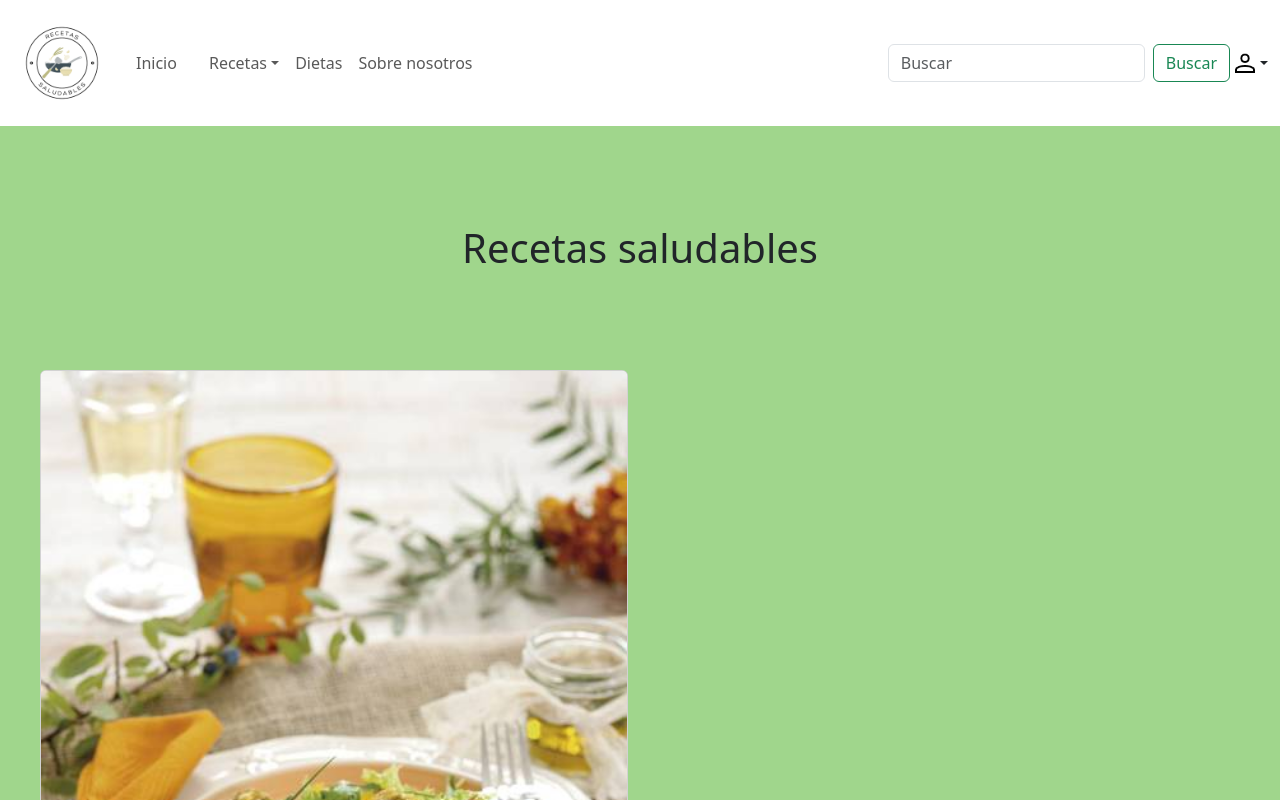
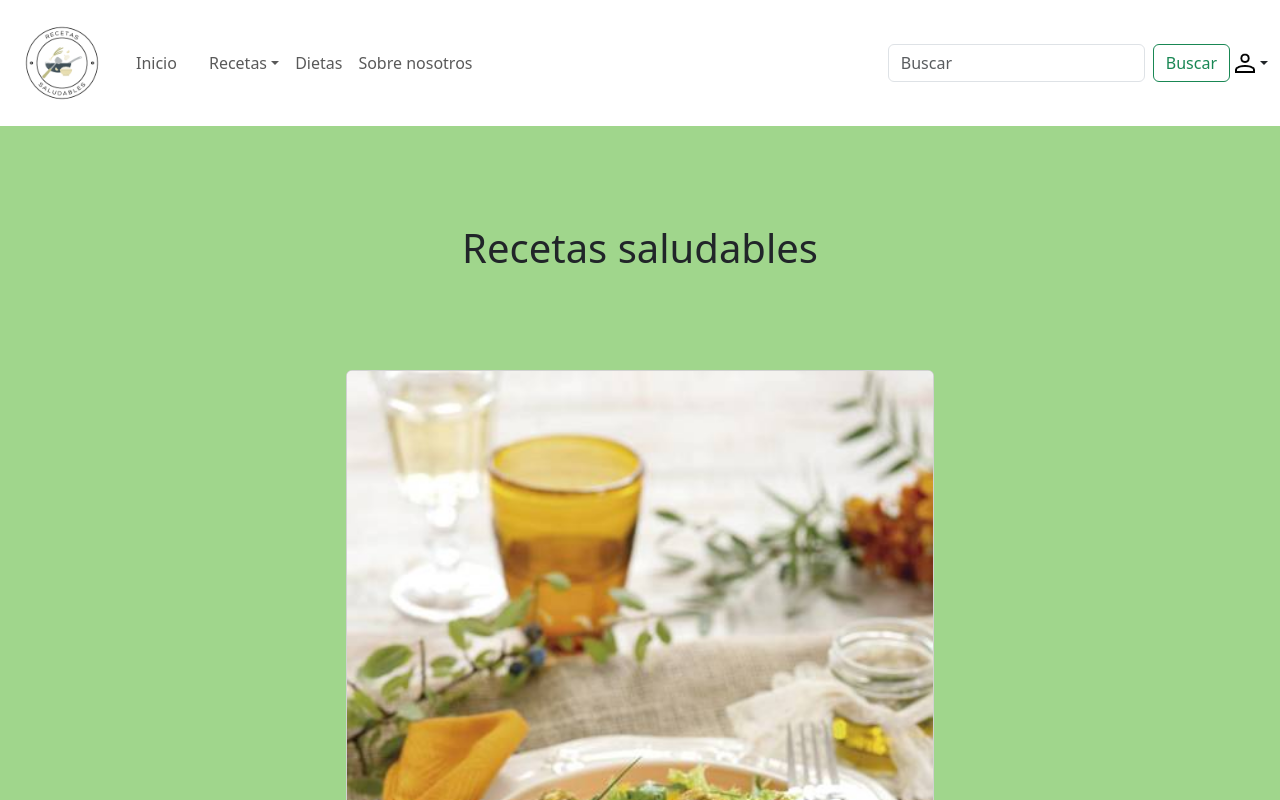
Before and after one commit to shyp0/Proyectoweb, a React (Vite) app: page /mostrarrecetas in a window 1280 px wide. Shown: the top 800 px of the page. Built offline with nearby package versions, Linux system fonts and the light colour scheme.

Commit message:
yahora si

```diff
--- a/src/pages/MostrarRecetas.jsx
+++ b/src/pages/MostrarRecetas.jsx
@@ -16,7 +16,7 @@ function MostrarRecetas(){
                     return(
                         <div key={ recetas.id }>
 
-                            <div class="row row-cols-1 row-cols-md-2 g-4" style={{paddingTop: "none", padding: "40px"}}>
+                            <div class="row row-cols-1 row-cols-md-2 g-4" style={{paddingTop: "none", padding: "40px",display: "flex", justifyContent:"center",alignItems:"center",flexDirection:"column"}} >
                                 <div class="col">
                                     <div class="card">
                                         <img src={recetas.imagen} class="card-img-top" alt=""></img>
```
